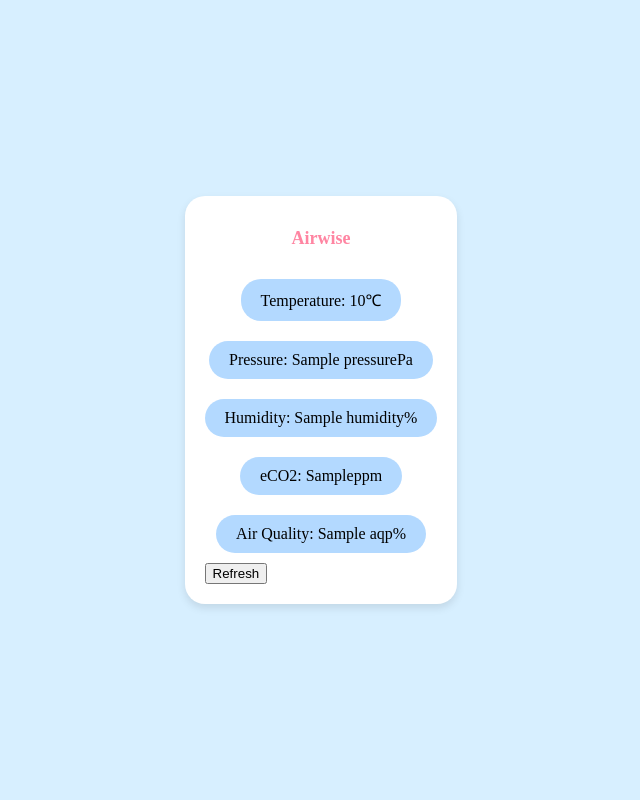
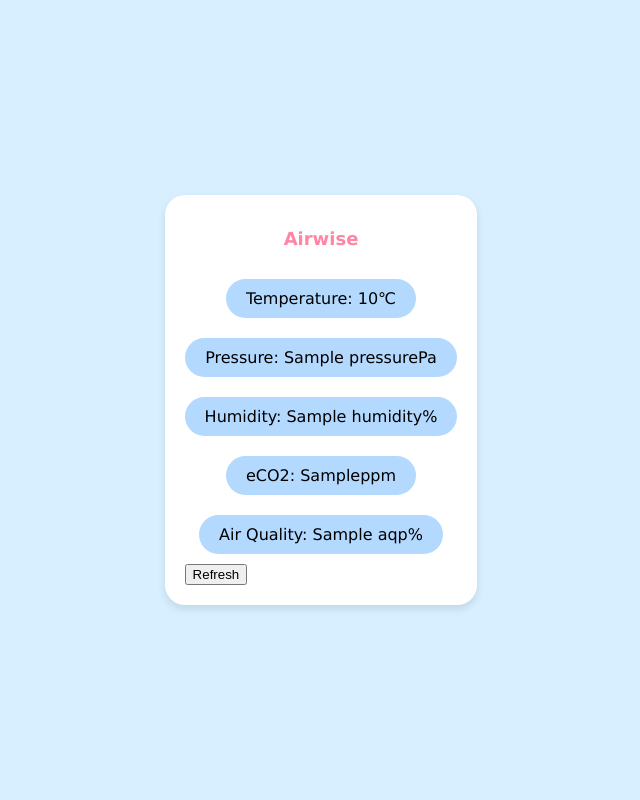
Before and after one commit to Team-AIRWISE/AIRWISE, a Flask app: template templates/airwise.html in a window 1280 px wide. Shown: the whole page, without its empty margins (319-959 px from the left). Run offline with Flask 3, Linux system fonts and the light colour scheme; the template is opened without the code that fills it: most values are stand-ins (such as "Sample title", 1, 10 or a date in 2020); parts of the project's set-up code (start-up, migrations or seed data) failed here and were passed over.

Commit message:
font better

```diff
--- a/static/style.css
+++ b/static/style.css
@@ -55,3 +55,14 @@
     padding: 10px 20px;
     margin: 10px 0;
 }
+body {
+    font-family: Verdana, Arial, sans-serif;
+}
+
+h1 {
+    font-family: Verdana, Arial, sans-serif;
+}
+
+.info-item {
+    font-family: Verdana, Arial, sans-serif;
+}
```
